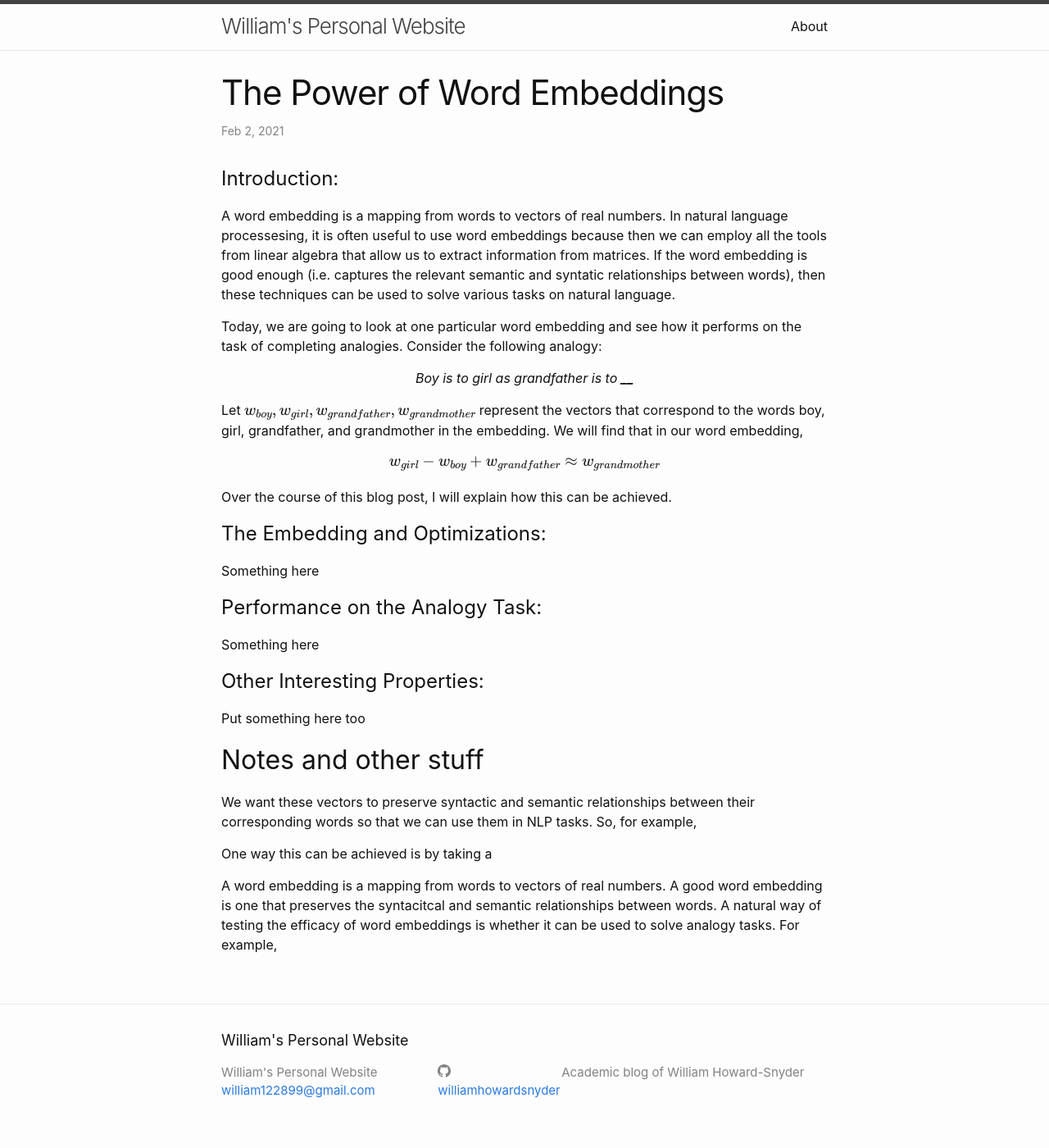
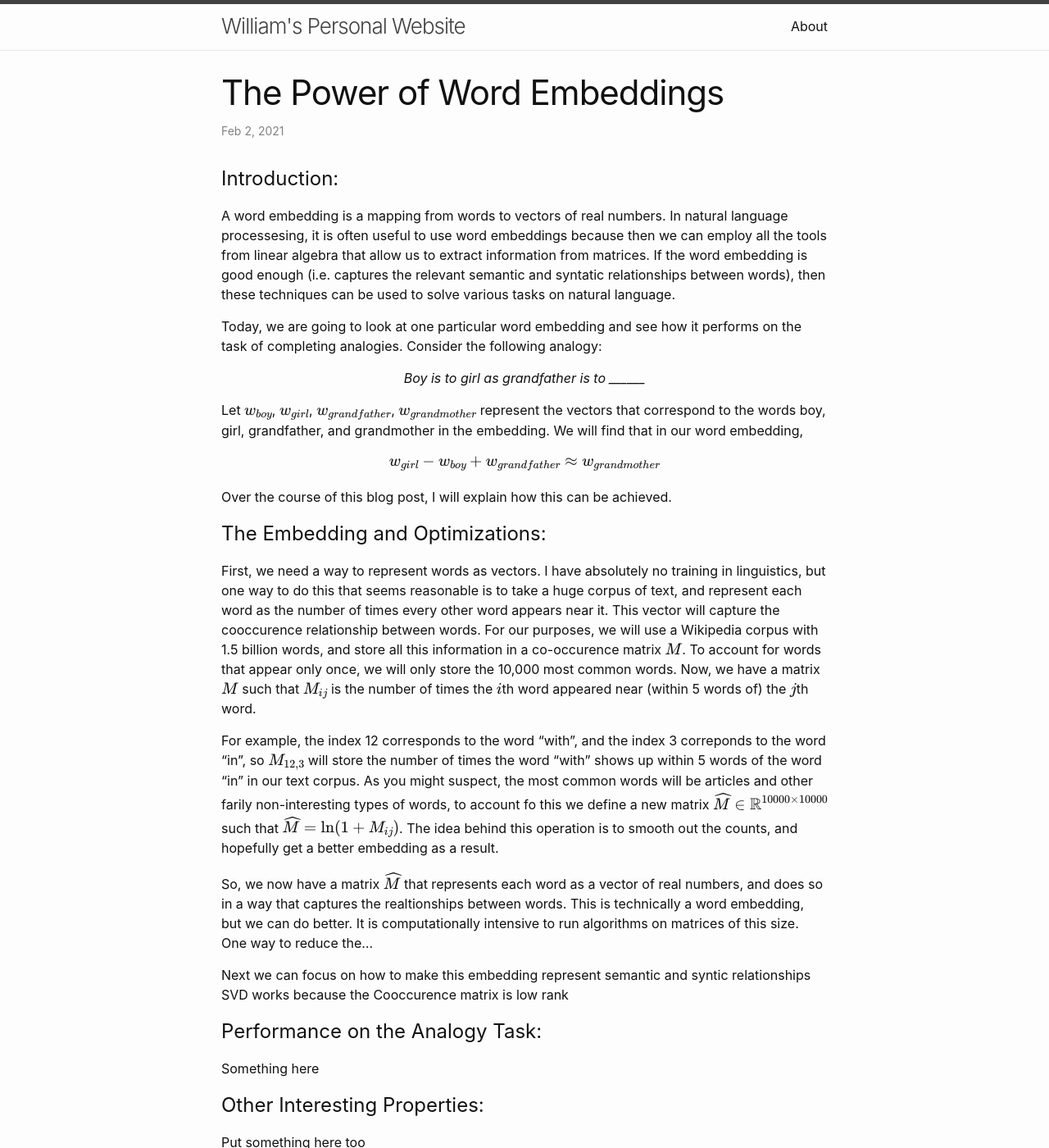
Before and after one commit to williamhowardsnyder/williamhowardsnyder.github.io, a Jekyll site: the page built from _posts/2021-02-10-Word_Embeddings.markdown, in a window 1280 px wide and 1400 px high. Shown: the whole window at 82% size. Built offline with Jekyll 4.4.1, drawn with Linux system fonts in a browser that asks for light colours; formulas are drawn with MathJax 3.

Commit message:
Update 2021-02-10-Word_Embeddings.markdown

```diff
--- a/_posts/2021-02-10-Word_Embeddings.markdown
+++ b/_posts/2021-02-10-Word_Embeddings.markdown
@@ -9,26 +9,38 @@ A word embedding is a mapping from words to vectors of real numbers. In natural
 
 Today, we are going to look at one particular word embedding and see how it performs on the task of completing analogies. Consider the following analogy:
 {:refdef: style="text-align: center;"}
-*Boy is to girl as grandfather is to ______*
+*Boy is to girl as grandfather is to \_\_\_\_\_\_*
 {: refdef}
-Let $w_{boy}, w_{girl}, w_{grandfather}, w_{grandmother}$ represent the vectors that correspond to the words boy, girl, grandfather, and grandmother in the embedding. We will find that in our word embedding,
+Let $w_{boy}$, $w_{girl}$, $w_{grandfather}$, $w_{grandmother}$ represent the vectors that correspond to the words boy, girl, grandfather, and grandmother in the embedding. We will find that in our word embedding,
 <script type="math/tex; mode=display">w_{girl} - w_{boy} + w_{grandfather} \approx w_{grandmother}</script>
 Over the course of this blog post, I will explain how this can be achieved.
 
 # The Embedding and Optimizations:
 
-Something here
+First, we need a way to represent words as vectors. I have absolutely no training in linguistics, but one way to do this that seems reasonable is to take a huge corpus of text, and represent each word as the number of times every other word appears near it. This vector will capture the cooccurence relationship between words. For our purposes, we will use a Wikipedia corpus with 1.5 billion words, and store all this information in a co-occurence matrix $M$. To account for words that appear only once, we will only store the 10,000 most common words. Now, we have a matrix $M$ such that $M_{ij}$ is the number of times the $i$th word appeared near (within 5 words of) the $j$th word.
+
+For example, the index 12 corresponds to the word "with", and the index 3 correponds to the word "in", so $M_{12, 3}$ will store the number of times the word "with" shows up within 5 words of the word "in" in our text corpus. As you might suspect, the most common words will be articles and other farily non-interesting types of words, to account fo this we define a new matrix $\widehat{M} \in \mathbb{R}^{10000 \times 10000}$ such that $\widehat{M} = \ln(1 + M_{ij})$. The idea behind this operation is to smooth out the counts, and hopefully get a better embedding as a result.
+
+So, we now have a matrix $\widehat{M}$ that represents each word as a vector of real numbers, and does so in a way that captures the realtionships between words. This is technically a word embedding, but we can do better. It is computationally intensive to run algorithms on matrices of this size. One way to reduce the...
+
+Next we can focus on how to make this embedding represent semantic and syntic relationships
+SVD works because the Cooccurence matrix is low rank
+
+
 
 # Performance on the Analogy Task:
 
 Something here
+
+
 
 # Other Interesting Properties:
 
 Put something here too
 
 
-## Notes and other stuff
+
+# Notes and other stuff
 
 We want these vectors to preserve syntactic and semantic relationships between their corresponding words so that we can use them in NLP tasks. So, for example,
 
```
